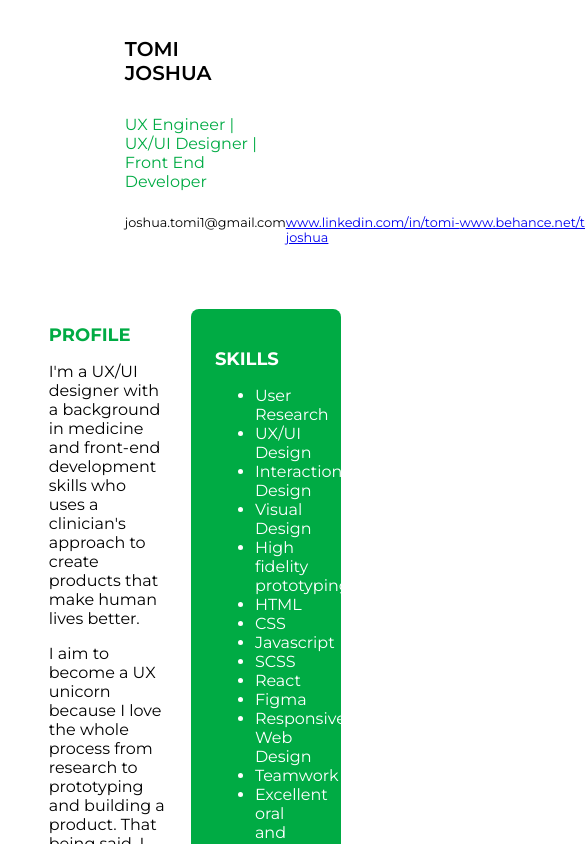
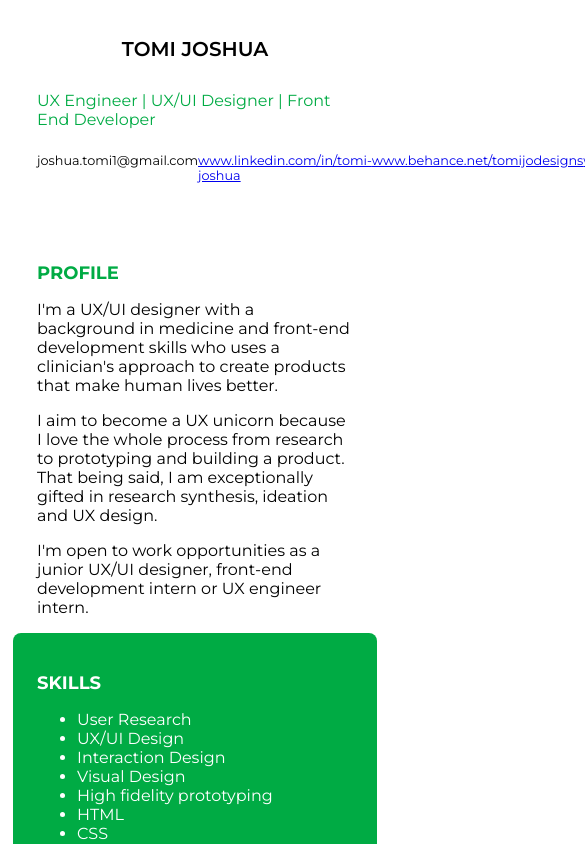
Before and after one commit to notorioustomijo/curriculumvitae, a React (Create React App) app: page / in a window 390 px wide. Shown: the top 844 px of the page, 585 px wide, since content can reach past the window. Built offline with nearby package versions, Linux system fonts and the light colour scheme.

Commit message:
More media queries added for mobile breakpoint

```diff
--- a/src/index.css
+++ b/src/index.css
@@ -59,17 +59,17 @@ footer {
   }
 
   .introductorysection {
-    width: 60%;
+    width: 90%;
     display: flex;
     flex-direction: column;
-    justify-content: flex-start;
+    justify-content: center;
     align-items: center;
     margin: 24px auto 40px auto;
 
   }
 
   .namerolecomponent {
-    width: 60%;
+    width: 90%;
     display: flex;
     flex-direction: column;
     justify-content: flex-start;
@@ -77,29 +77,54 @@ footer {
   }
 
   .socialmediacomponent {
-    width: 60%;
+    width: 90%;
     display: flex;
     flex-direction: row;
     justify-content: flex-start;
     align-items: flex-start;
   }
 
-  .experienceeducationcomponent {
-    width: 60%;
+  .profileskillscomponent {
+    width: 90%;
     display: flex;
     flex-direction: column;
     justify-content: space-between;
-    align-items: flex-start;
+    align-items: center;
+    margin: 56px auto 48px auto;
+  }
+
+  .profilecomponent {
+    width: 90%;
+
+  }
+
+  .skillscomponent {
+    width: 90%;
+    background-color: #00AB44;
+    padding: 24px 24px;
+    border-radius: 8px;
+  }
+
+  .experienceeducationcomponent {
+    width: 90%;
+    display: flex;
+    flex-direction: column;
+    justify-content: space-between;
+    align-items: center;
     margin: 56px auto 48px auto;
   }
 
   .experiencecomponent {
-    width: 60%;
+    width: 90%;
 
   }
 
   .educationcomponent {
-    width: 60%;
+    width: 90%;
+  }
+
+  footer {
+    width: 90%;
   }
 
 }
```
